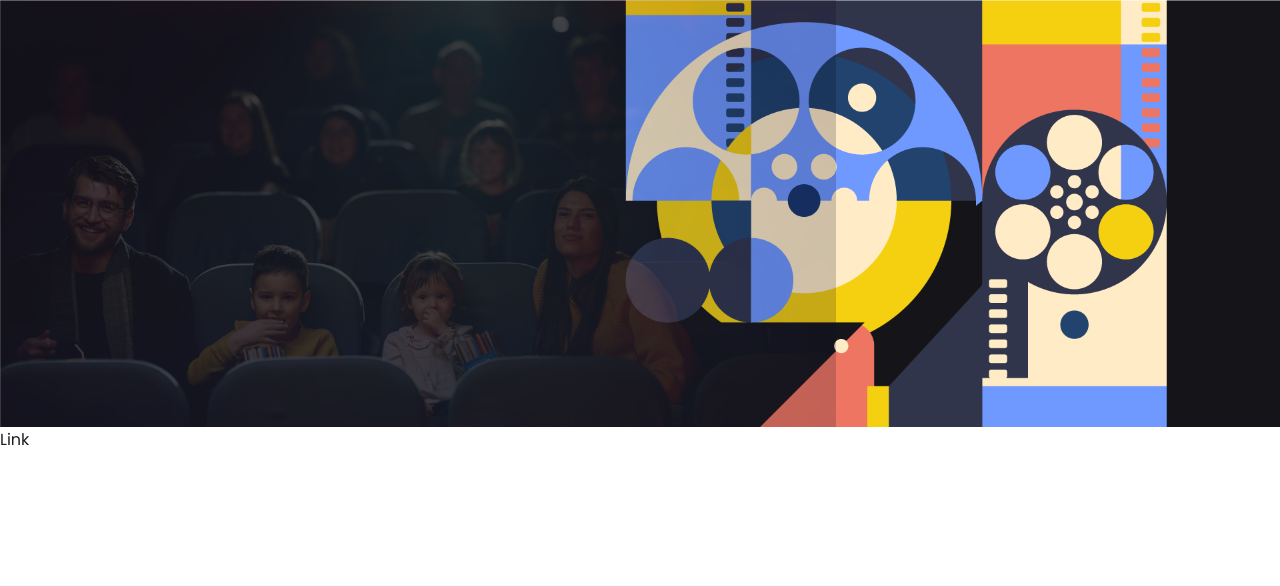
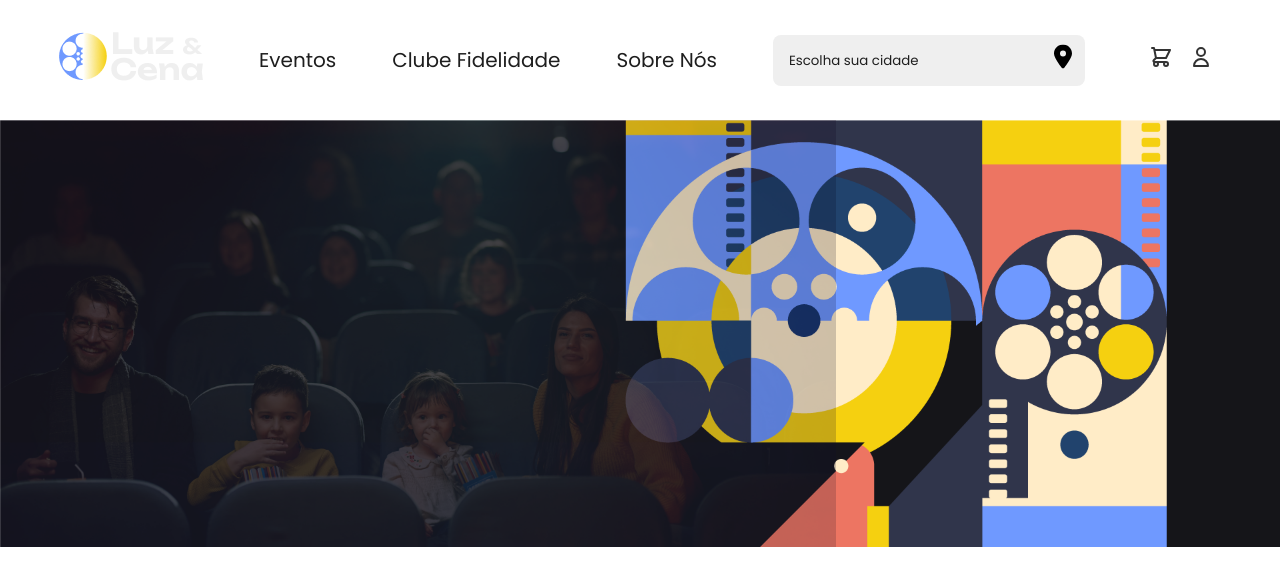
Before and after one commit to feclave/luz-e-cena, a React (Vite) app: page / in a window 1280 px wide. Shown: the top 586 px of the page. Built offline with nearby package versions, Linux system fonts and the light colour scheme; a web font is replaced by a local one.

Commit message:
criação dos componentes restantes e montagem do cabeçalho

```diff
--- a/src/App.tsx
+++ b/src/App.tsx
@@ -1,13 +1,13 @@
 import Banner from "./components/Banner";
-import Link from "./components/Link";
+import Header from "./components/Header";
 
 function App() {
 
 
   return (
     <>
-    <Banner src="./banner.png" alt="Banner"/>
-    <Link href="/" target="_blank">Link</Link>
+      <Header />
+      <Banner src="./banner.png" alt="Banner" />
     </>
   )
 }
--- /dev/null
+++ b/src/components/Header/components/HeaderActions.tsx
@@ -0,0 +1,17 @@
+import { HiOutlineShoppingCart, HiOutlineUser } from "react-icons/hi"
+import Button from "../../Button"
+
+const HeaderActions = () => {
+    return (
+        <div>
+            <Button variant='icon'>
+                <HiOutlineShoppingCart />
+            </Button>
+            <Button variant='icon'>
+                <HiOutlineUser />
+            </Button>
+        </div>
+    )
+}
+
+export default HeaderActions
--- /dev/null
+++ b/src/components/Header/components/HeaderLinks.tsx
@@ -0,0 +1,14 @@
+import MenuItem from "../../Menu/MenuItem"
+import MenuList from "../../Menu/MenuList"
+
+const HeaderLinks = () => {
+  return (
+    <MenuList>
+        <MenuItem>Eventos</MenuItem>
+        <MenuItem>Clube Fidelidade</MenuItem>
+        <MenuItem>Sobre Nós</MenuItem>
+    </MenuList>
+  )
+}
+
+export default HeaderLinks
--- /dev/null
+++ b/src/components/Header/index.tsx
@@ -0,0 +1,29 @@
+import Logo from "../Logo"
+import HeaderActions from "./components/HeaderActions"
+import HeaderFormFilters from "./components/HeaderFormFilters"
+import HeaderLinks from "./components/HeaderLinks"
+import HeaderList from "./components/HeaderList"
+import HeaderListItem from "./components/HeaderListItem"
+
+const Header = () => {
+    return (
+        <header>
+            <HeaderList>
+                <HeaderListItem>
+                    <Logo src='/logo.png' />
+                </HeaderListItem>
+                <HeaderListItem>
+                    <HeaderLinks />
+                </HeaderListItem>
+                <HeaderListItem>
+                    <HeaderFormFilters />
+                </HeaderListItem>
+                <HeaderListItem>
+                    <HeaderActions />
+                </HeaderListItem>
+            </HeaderList>
+        </header>
+    )
+}
+
+export default Header
--- /dev/null
+++ b/src/components/Logo/index.tsx
@@ -0,0 +1,7 @@
+const Logo = ({ ...props }: React.ImgHTMLAttributes<HTMLImageElement>) => {
+  return (
+    <img {...props} />
+  )
+};
+
+export default Logo
--- /dev/null
+++ b/src/components/Menu/MenuItem/index.tsx
@@ -0,0 +1,15 @@
+import Link from "../../Link"
+
+interface MenuItemProps extends React.LiHTMLAttributes<HTMLLIElement> {
+    href?: string;
+}
+
+const MenuItem = ({children, href= '#'}: MenuItemProps) => { //se não receber nada o padrão será #
+  return (
+    <li>
+        <Link href={href}> {children} </Link>
+    </li>
+  )
+}
+
+export default MenuItem
--- /dev/null
+++ b/src/components/Menu/MenuList/MenuList.module.css
@@ -0,0 +1,20 @@
+.navegacao {
+    display: flex;
+    gap: var(--gap-xl);
+    font-family: var(--fonte-texto);
+    font-size: var(--font-size-m);
+    font-weight: 400;
+}
+
+.navegacao {
+    list-style: none;
+    padding-left: 0;
+}
+
+.navegacao li {
+    list-style: none;
+}
+
+.navegacao li a {
+    display: block;
+}
--- /dev/null
+++ b/src/components/Menu/MenuList/index.tsx
@@ -0,0 +1,11 @@
+import styles from './MenuList.module.css'
+
+const MenuList = ({ children }: React.HTMLAttributes<HTMLUListElement>) => {
+    return (
+        <nav>
+            <ul className={styles.navegacao}>{children}</ul>
+        </nav>
+    )
+}
+
+export default MenuList
```
